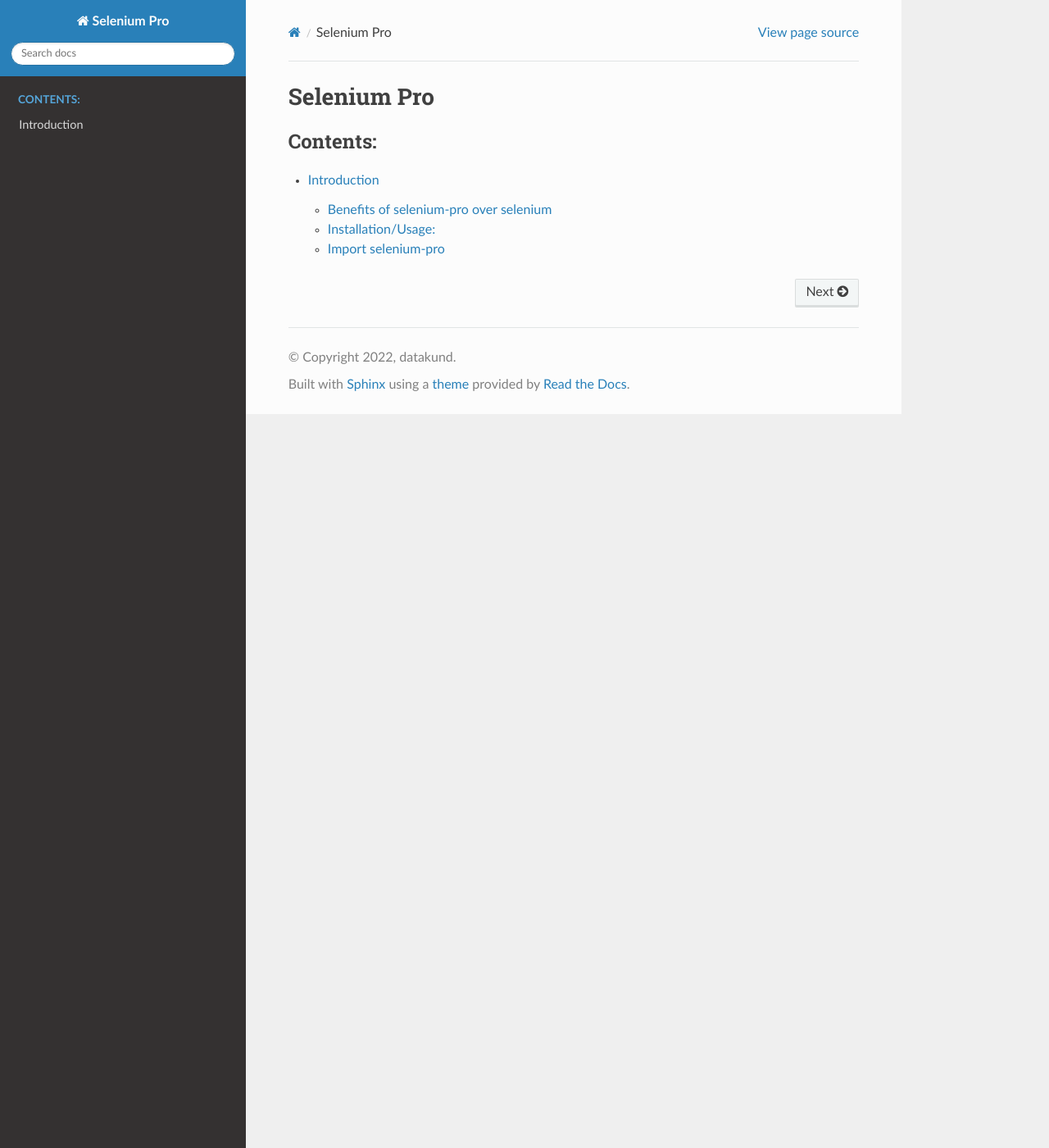
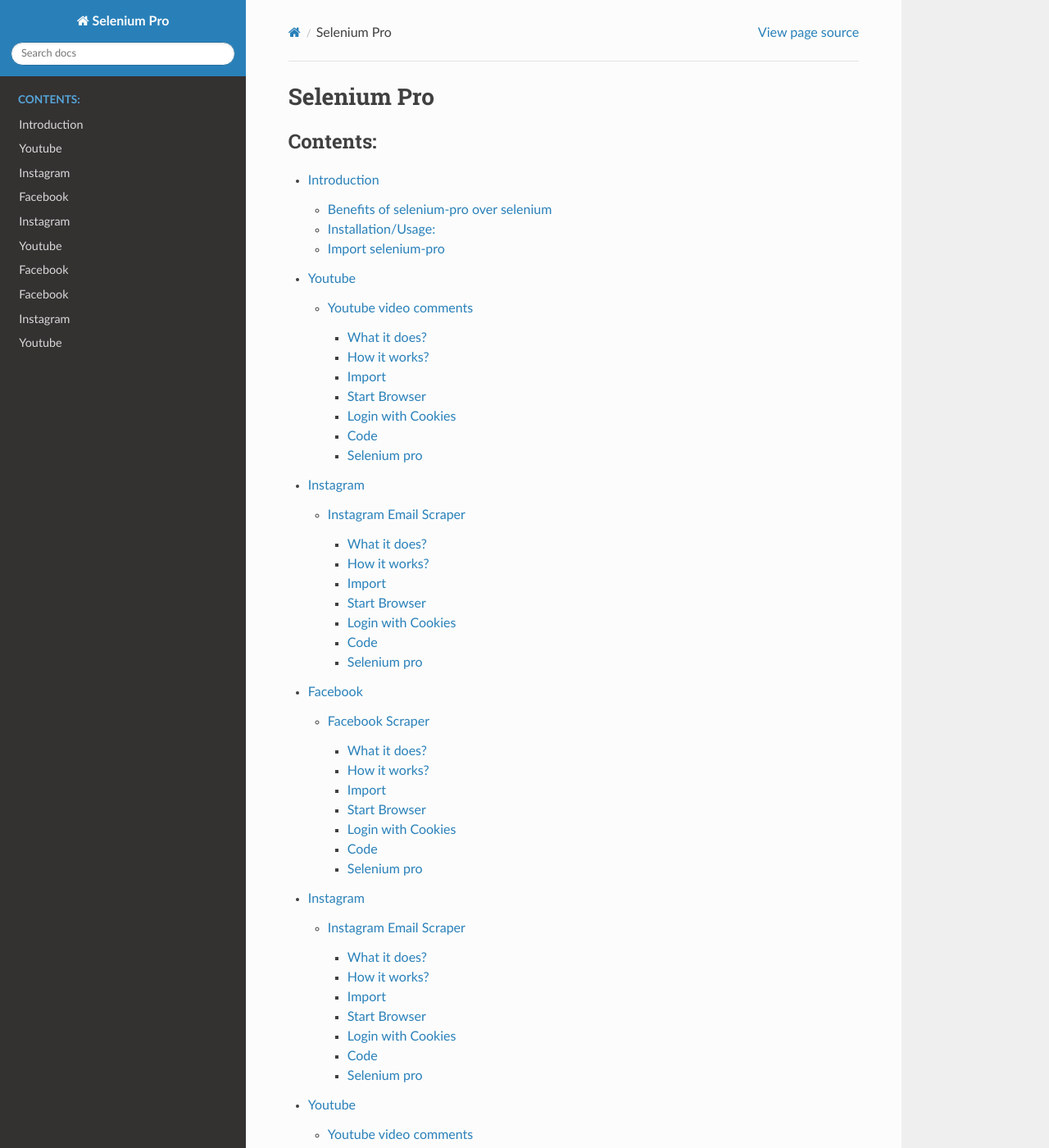
Before and after one commit to datakund/selenium-pro, a Sphinx documentation site: the page built from docs/source/index.rst, in a window 1280 px wide and 1400 px high. Shown: the whole window at 82% size. Built offline with Sphinx 7.4.7 and the Read the Docs theme 2.0.0, drawn with Linux system fonts in a browser that asks for light colours; some of the changed text lies outside the part shown.

Commit message:
update index

```diff
--- a/docs/source/index.rst
+++ b/docs/source/index.rst
@@ -11,3 +11,12 @@
    :caption: Contents:
 
    intro
+   Youtube video comments
+   Instagram Email Scraper
+   Facebook Scraper
+   Instagram Email Scraper
+   Youtube video comments
+   Facebook Scraper
+   Facebook Scraper
+   Instagram Email Scraper
+   Youtube video comments
```
